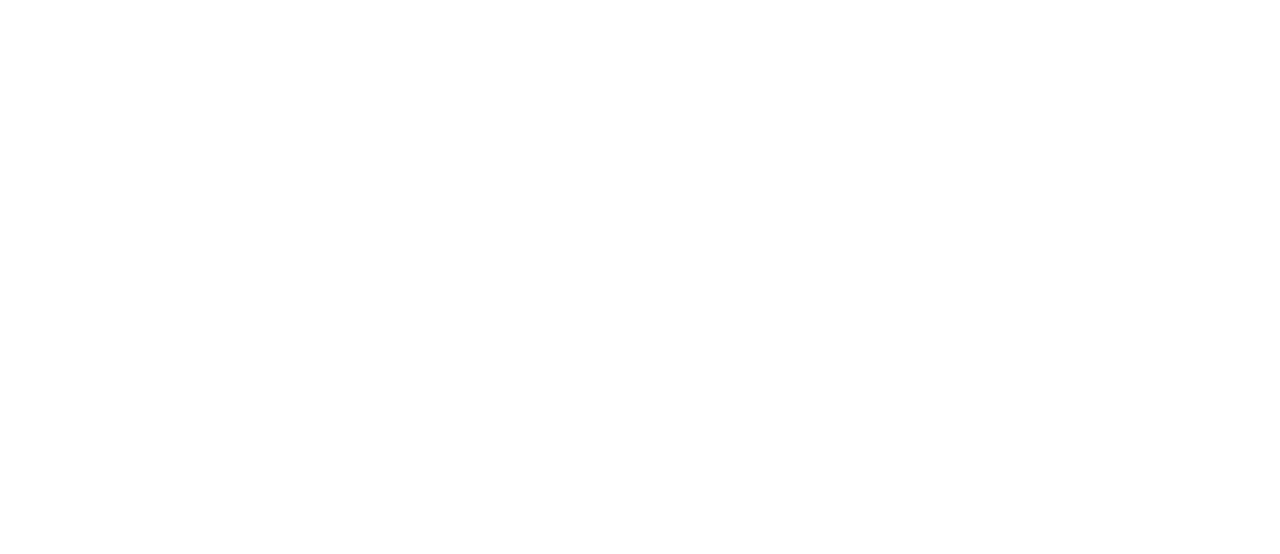
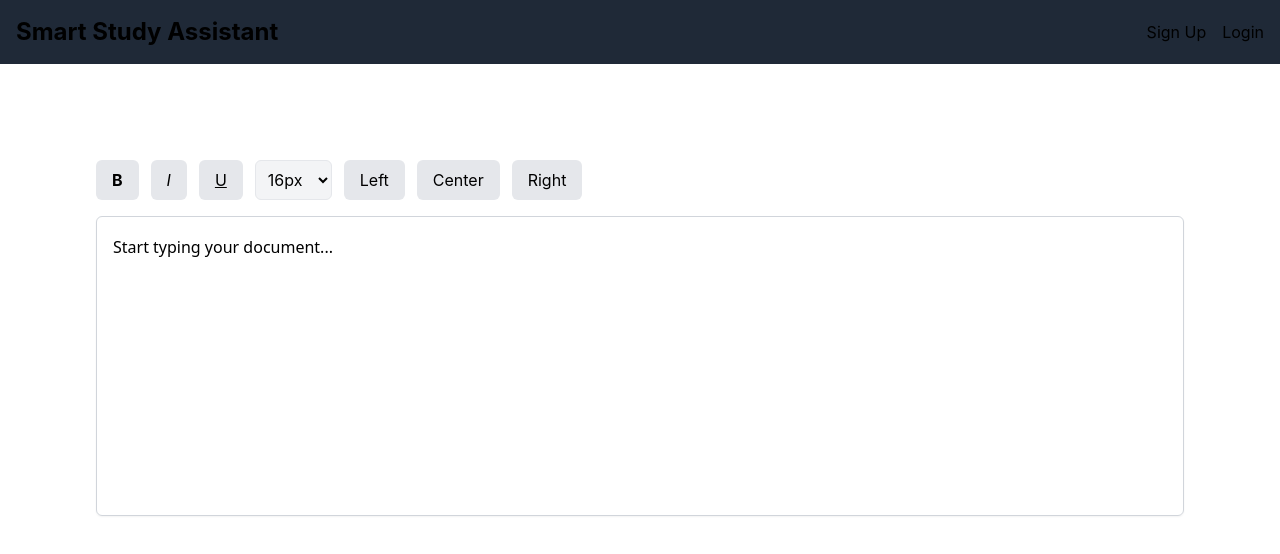
Before and after one commit to jinine/smart-study-frontend, a React (Create React App) app: page /dashboard in a window 1280 px wide. Before the commit this address had no page. Shown: the top 554 px of the page. Built offline with nearby package versions, Linux system fonts and the light colour scheme.

Commit message:
add text editor

```diff
--- a/package.json
+++ b/package.json
@@ -17,7 +17,7 @@
     "web-vitals": "^2.1.4"
   },
   "scripts": {
-    "start": "set PORT=80 react-scripts start",
+    "start": "react-scripts start",
     "build": "react-scripts build",
     "test": "react-scripts test",
     "eject": "react-scripts eject"
--- a/src/App.tsx
+++ b/src/App.tsx
@@ -4,6 +4,7 @@
 import Home from './pages/Home';
 import Signup from './pages/Signup';
 import Login from './pages/Login';
+import Dashboard from './pages/Dashboard';
 
 function App() {
   return (
@@ -12,6 +13,7 @@
         <Route path="/" element={<Home />} />
         <Route path="/signup" element={<Signup />} />
         <Route path="/login" element={<Login />} />
+        <Route path="/dashboard" element={<Dashboard />} />
       </Routes>
     </Router>
   );
--- /dev/null
+++ b/src/components/TextEditor.tsx
@@ -0,0 +1,98 @@
+import React, { useRef, useState } from "react";
+
+// Utility function to execute commands (bold, italic, etc.)
+const execCommand = (command: string, value: unknown | any = null) => {
+  document.execCommand(command, false, value);
+};
+
+const TextEditor: React.FC = () => {
+  const editorRef = useRef<HTMLDivElement>(null);
+  const [fontSize, setFontSize] = useState("16px");
+
+  const handleFontSizeChange = (e: React.ChangeEvent<HTMLSelectElement>) => {
+    setFontSize(e.target.value);
+    execCommand("fontSize", e.target.value);
+  };
+
+  const handleBold = () => execCommand("bold");
+  const handleItalic = () => execCommand("italic");
+  const handleUnderline = () => execCommand("underline");
+  const handleAlign = (alignment: string) => execCommand("justify" + alignment);
+
+  return (
+    <div className="space-y-4">
+      <div className="flex items-center space-x-3 mb-4">
+        {/* Bold Button */}
+        <button
+          onClick={handleBold}
+          className="px-4 py-2 bg-gray-200 rounded-md hover:bg-gray-300 focus:outline-none"
+        >
+          <strong>B</strong>
+        </button>
+
+        {/* Italic Button */}
+        <button
+          onClick={handleItalic}
+          className="px-4 py-2 bg-gray-200 rounded-md hover:bg-gray-300 focus:outline-none"
+        >
+          <em>I</em>
+        </button>
+
+        {/* Underline Button */}
+        <button
+          onClick={handleUnderline}
+          className="px-4 py-2 bg-gray-200 rounded-md hover:bg-gray-300 focus:outline-none"
+        >
+          <u>U</u>
+        </button>
+
+        {/* Font Size Dropdown */}
+        <select
+          value={fontSize}
+          onChange={handleFontSizeChange}
+          className="p-2 border rounded-md bg-gray-100 focus:outline-none focus:ring-2 focus:ring-blue-500"
+        >
+          <option value="12px">12px</option>
+          <option value="16px">16px</option>
+          <option value="20px">20px</option>
+          <option value="24px">24px</option>
+          <option value="30px">30px</option>
+        </select>
+
+        {/* Alignment Buttons */}
+        <button
+          onClick={() => handleAlign("Left")}
+          className="px-4 py-2 bg-gray-200 rounded-md hover:bg-gray-300 focus:outline-none"
+        >
+          Left
+        </button>
+        <button
+          onClick={() => handleAlign("Center")}
+          className="px-4 py-2 bg-gray-200 rounded-md hover:bg-gray-300 focus:outline-none"
+        >
+          Center
+        </button>
+        <button
+          onClick={() => handleAlign("Right")}
+          className="px-4 py-2 bg-gray-200 rounded-md hover:bg-gray-300 focus:outline-none"
+        >
+          Right
+        </button>
+      </div>
+
+      {/* Editor Area */}
+      <div
+        ref={editorRef}
+        contentEditable
+        className="min-h-[300px] border border-gray-300 p-4 text-lg font-sans rounded-md shadow-sm focus:outline-none focus:ring-2 focus:ring-blue-500"
+        style={{
+          fontSize: fontSize,
+        }}
+      >
+        Start typing your document...
+      </div>
+    </div>
+  );
+};
+
+export default TextEditor;
--- a/src/pages/Dashboard.tsx
+++ b/src/pages/Dashboard.tsx
@@ -1,9 +1,14 @@
 import React from "react";
 import Header from "../components/Header";
+import TextEditor from "../components/TextEditor";
 
-export default function Dashboard(){
-    //TODO
-    return(<div>
-        <Header />
-    </div>)
+export default function Dashboard() {
+  return (
+    <div>
+      <Header />
+      <main className="p-24">
+        <TextEditor />
+      </main>
+    </div>
+  );
 }
```
